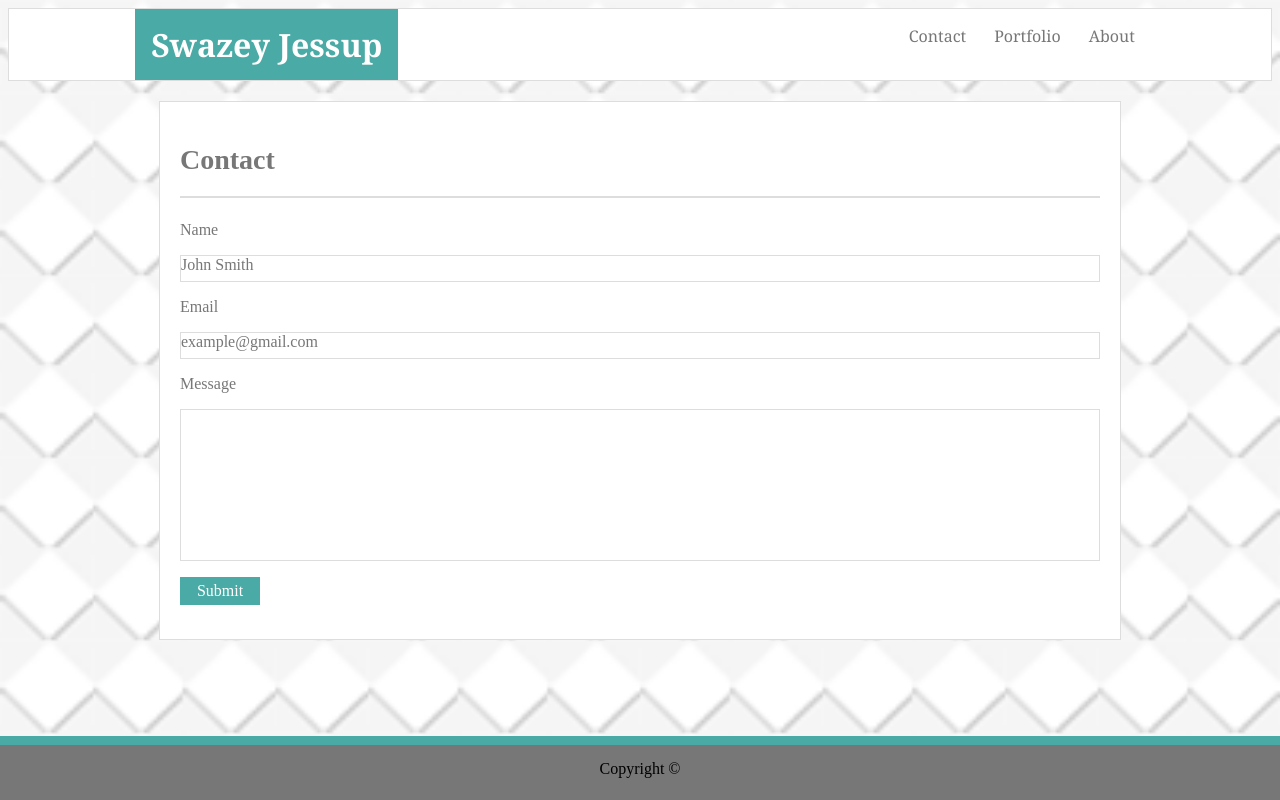
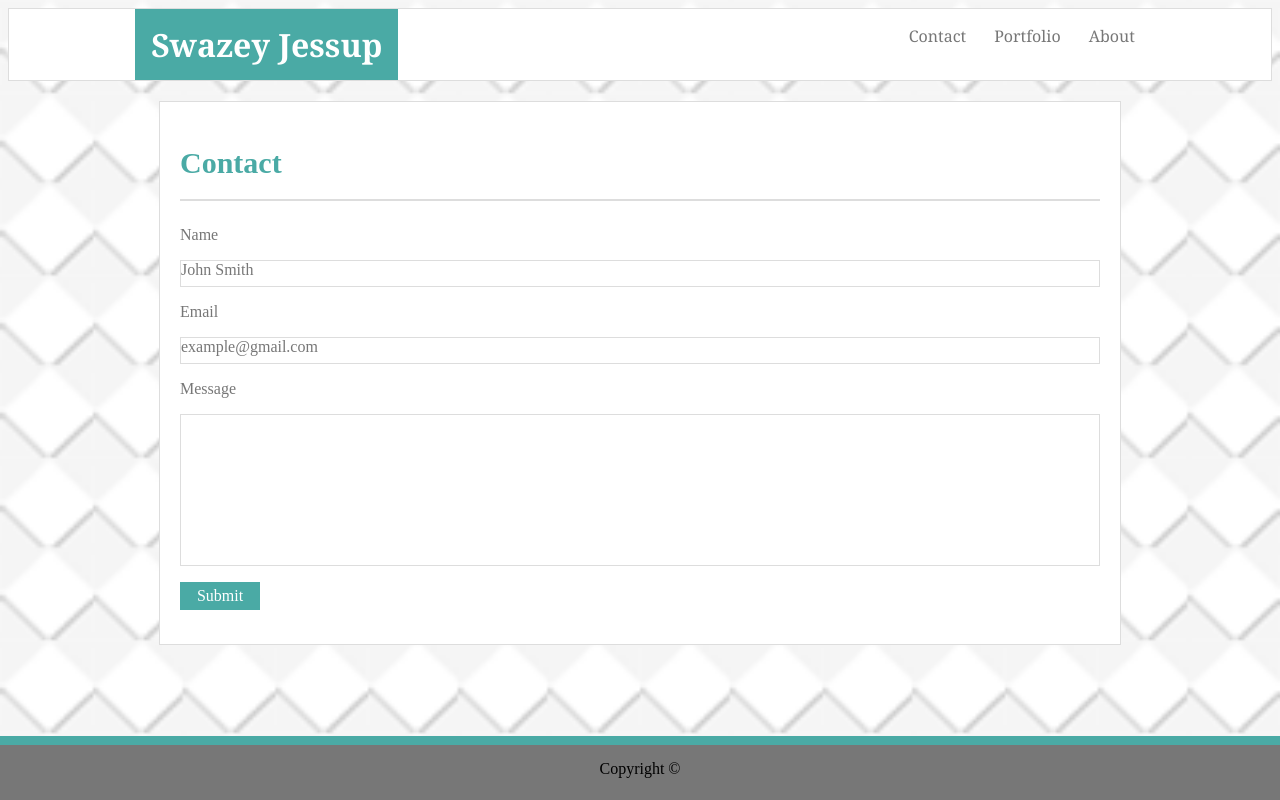
Before and after one commit to swazeyjessup/Basic-Portfolio, a plain HTML site: page contact.html in a window 1280 px wide. Drawn offline with Linux system fonts and the light colour scheme.

Commit message:
Changed contact color

```diff
--- a/Assets/css/style.css
+++ b/Assets/css/style.css
@@ -93,6 +93,7 @@ main{
         padding-bottom: 2%;
         margin: 5%;
         color: #4aaaa5;
+        font-size: 30px;
  }
  .me{
      margin: 5%;
@@ -119,6 +120,8 @@ main{
      border-bottom: 2px solid #dddddd;
      padding-top: 2%;
      padding-bottom: 2%;
+     color: #4aaaa5;
+     font-size: 30px;
  }
 
 
```
